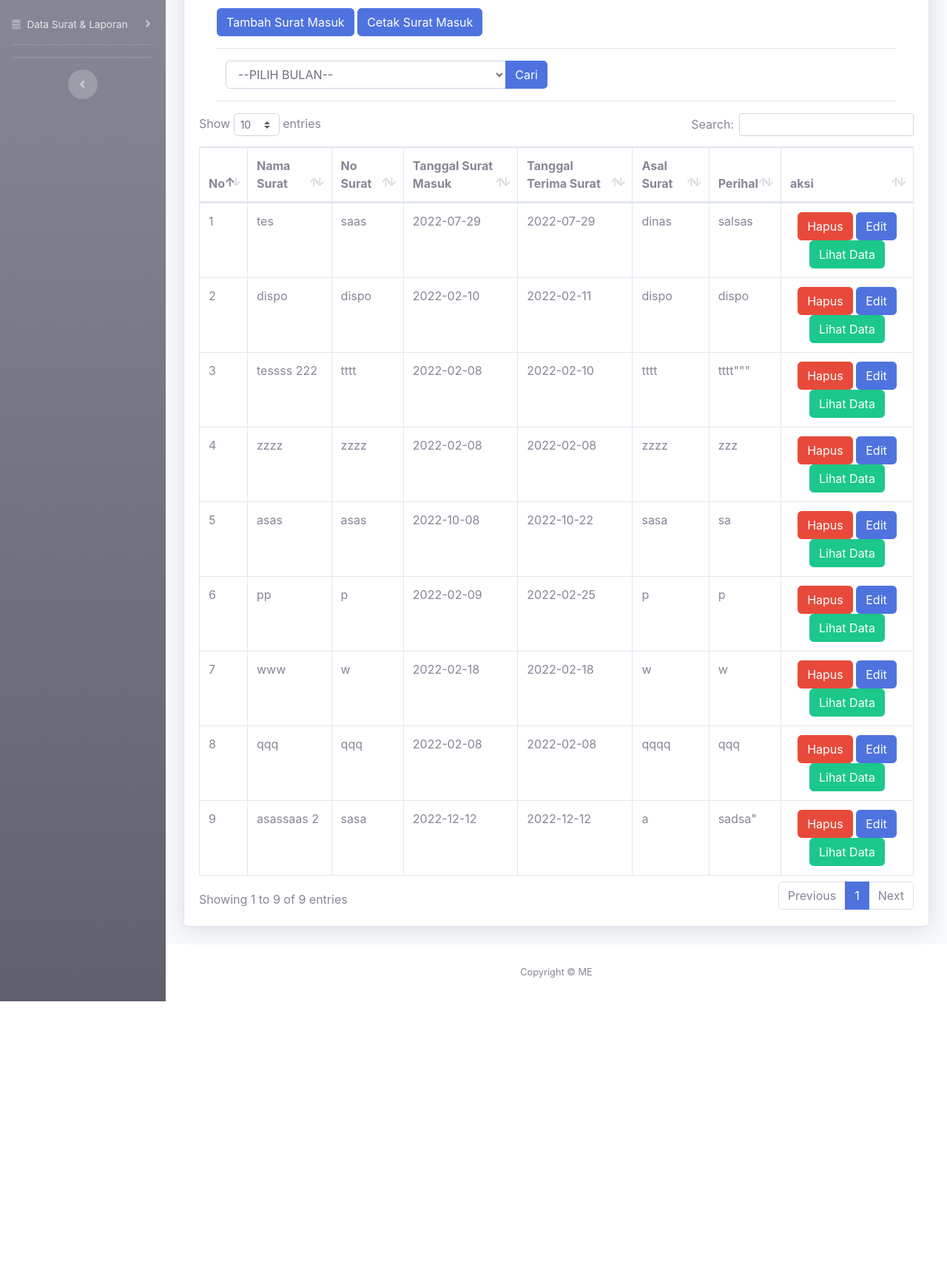
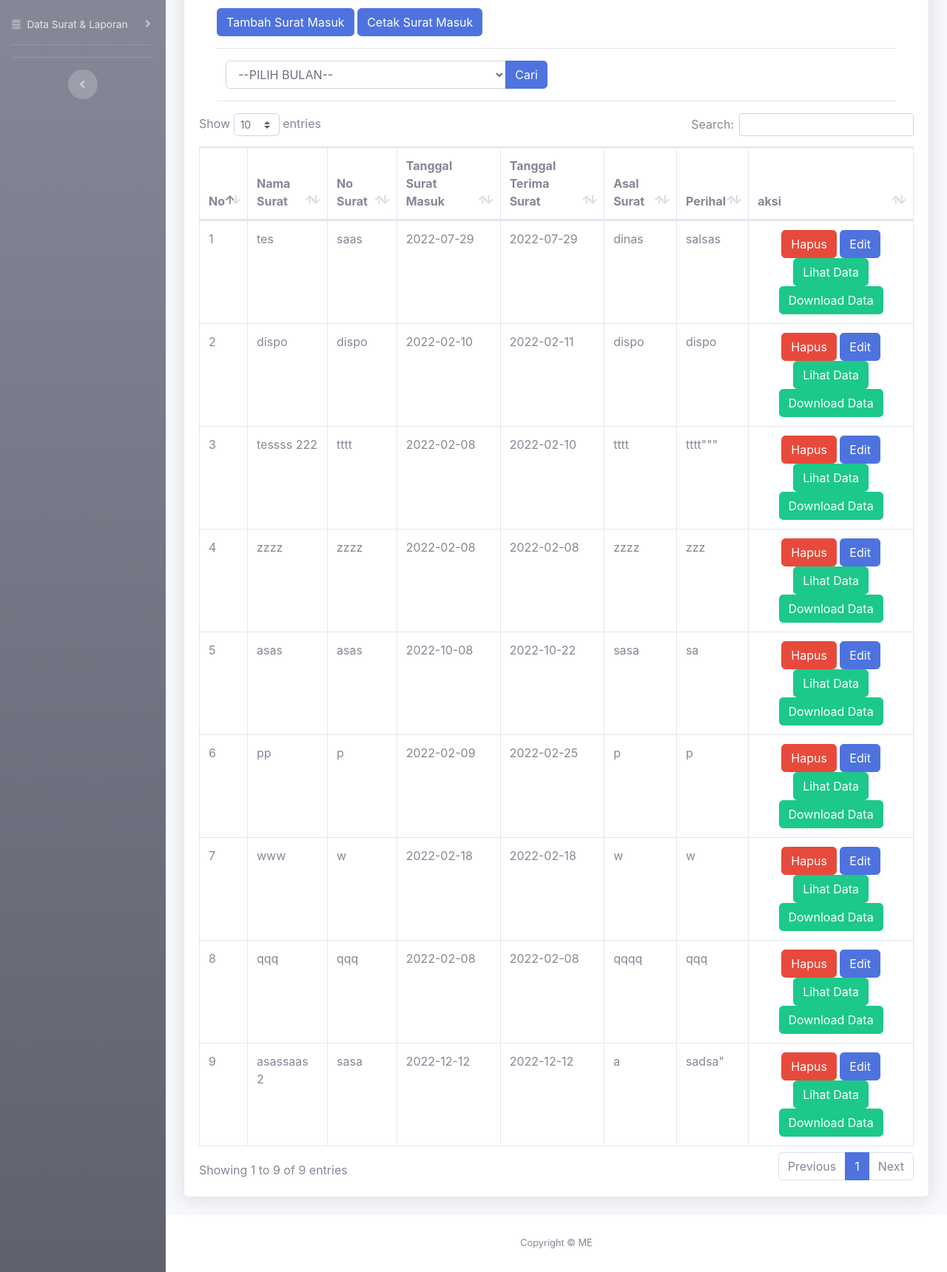
Before and after one commit to eddyyucca/aplikasi-surat-kominfo-tapin, a CodeIgniter app: page /database/admin/surat_masuk in a window 1280 px wide. Shown: the part 156-1876 px from the top of the page at 74% size. Before the commit the page ends 1510 px from the top, so only its background shows below. Run offline with CodeIgniter, Linux system fonts and the light colour scheme; the visitor is signed in with stand-in values (Sample User, id 1); data comes from the database, SQL or seed files in the repository; data that the repository does not hold is empty.

Commit message:
tambah fungsi download
Signed-off-by: eddyyucca <eddyyucca@gmail.com>

```diff
--- a/application/views/admin/surat_keluar/data_suratkeluar.php
+++ b/application/views/admin/surat_keluar/data_suratkeluar.php
@@ -71,6 +71,7 @@
 									<a href="<?= base_url('admin/hapus_suratkeluar/') . $x->id_surat_keluar; ?>" onclick="return confirm('Yakin Hapus?')" class="btn btn-danger">Hapus</a>
 									<a href="<?= base_url('admin/edit_suratkeluar/') . $x->id_surat_keluar; ?>" class="btn btn-primary">Edit</a>
 									<a href="<?= base_url('assets/file/') . $x->file_surat; ?>" class="btn btn-success">Lihat Data</a>
+									<a href="<?= base_url('assets/file/') . $x->file_surat; ?>" class="btn btn-success" download>Download Data</a>
 								</td>
 							</tr>
 						<?php } ?>
--- a/application/views/admin/surat_masuk/data_suratmasuk.php
+++ b/application/views/admin/surat_masuk/data_suratmasuk.php
@@ -75,7 +75,12 @@
 								<td align="center">
 									<a href="<?= base_url('admin/hapus_suratmasuk/') . $x->id_surat_masuk; ?>" onclick="return confirm('Yakin Hapus?')" class="btn btn-danger">Hapus</a>
 									<a href="<?= base_url('admin/edit_suratmasuk/') . $x->id_surat_masuk; ?>" class="btn btn-primary">Edit</a>
-                                    <a href="<?= base_url('assets/file/') . $x->file_surat; ?>" class="btn btn-success">Lihat Data</a>
+									<a href="<?= base_url('assets/file/') . $x->file_surat; ?>" class="btn btn-success" >Lihat Data</a>
+									<a href="<?= base_url('assets/file/') . $x->file_surat; ?>" class="btn btn-success" download>Download Data</a>
+
+
+
+
 								</td>
 							</tr>
 						<?php } ?>
```
Also changed, not shown: application/controllers/Admin.php (indentation only), 2 other files. Lines whose indentation alone changed are shown as unchanged.
